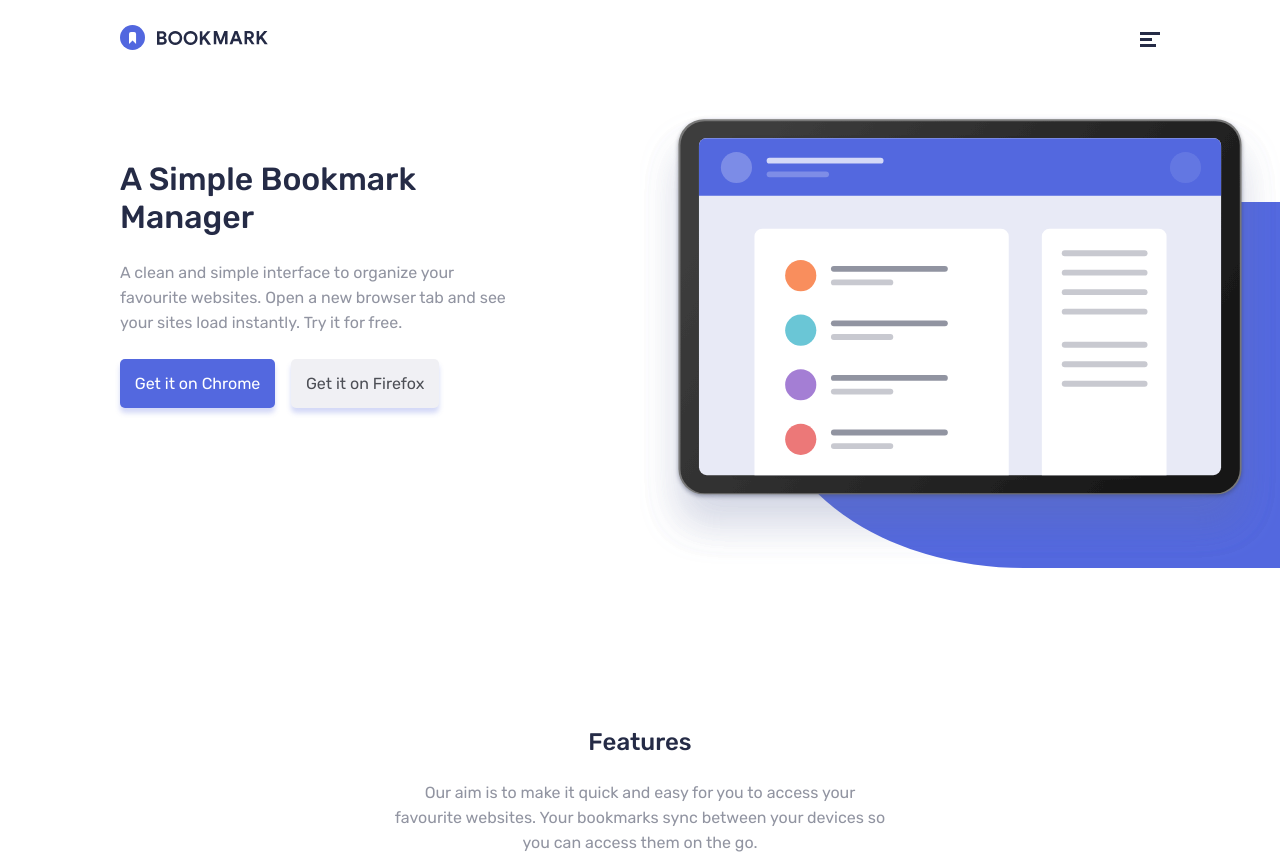
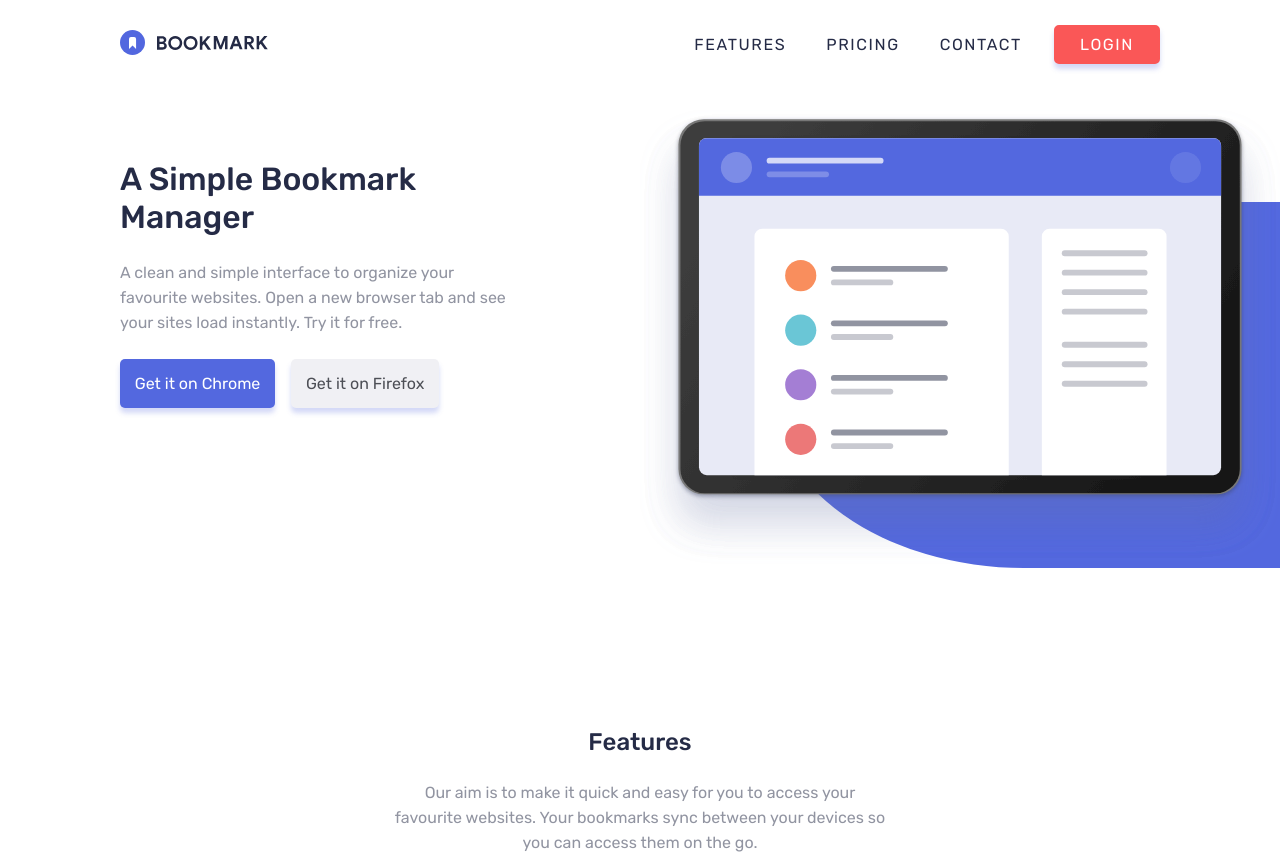
Before and after one commit to Yaiza16/bookmark-landing-page, a website built with webpack: page src/index.html in a window 1280 px wide. Shown: the top 858 px of the page. Built offline with nearby package versions, Linux system fonts and the light colour scheme; files whose address does not match are found by name.

Commit message:
Do responsive nav

```diff
--- a/src/sass/components/_button.scss
+++ b/src/sass/components/_button.scss
@@ -33,9 +33,16 @@
     }
 
     &--login{
-        background-color: transparent;
-        border-color: v.$c-white;
-        color: v.$c-white;
+        border-color: v.$c-softRed;
+        background-color: v.$c-softRed;
+        padding: .5rem 1.5rem;
+        text-transform: uppercase;
+        letter-spacing: .1rem;
+
+        &:hover{
+            border-color: v.$c-softRed;
+            color: v.$c-softRed;
+        }
     }
 
     &--features{
--- a/src/sass/components/_nav.scss
+++ b/src/sass/components/_nav.scss
@@ -11,6 +11,12 @@
     z-index: 1000;
     @include m.animation-loadedPage-nav;
     animation: animation-loadedPage-nav 1s;
+
+    @include m.mq(sm){
+        display: flex;
+        justify-content: space-between;
+        align-items: center;
+    }
 
     &--scrolled{
         padding-top: 1rem; padding-bottom: 1rem;
@@ -111,12 +117,15 @@
                 width: 100%;
                 text-align: center;
                 text-transform: uppercase;
+                background-color: transparent;
+                border-color: v.$c-white;
+                color: v.$c-white;
             }
 
             &__link{
                 color: v.$c-white;
-                text-transform: uppercase;
-                font-size: 1.2rem;
+                // text-transform: uppercase;
+                // font-size: 1.2rem;
 
             }
         }
@@ -149,6 +158,10 @@
     justify-content: space-between;
     cursor: pointer;
 
+    @include m.mq(sm){
+        display: none;
+    }
+
     &__line{
         width: 100%;
         height: 3px;
@@ -175,4 +188,39 @@
 // Menu
 .nav-menu{
     display: none;
+
+    @include m.mq(sm){
+        display: flex;
+
+        &__items{
+            display: flex;
+            gap: 2.5rem;
+        }
+    }
+
+    &__link{
+        text-transform: uppercase;
+        letter-spacing: .1rem;
+
+        // font-size: 1rem;
+        color: v.$c-veryDarkBlue;
+        transition: all .3s ease;
+
+        &:hover{
+            color: v.$c-softRed;
+        }
+    }
 }
+
+.nav-menu-icons{
+    @include m.mq(sm){
+        display: none;
+    }
+}
+
+.nav-menu-main{
+    display: flex;
+    gap: 2rem;
+    justify-content: center;
+    align-items: center;
+}
```
